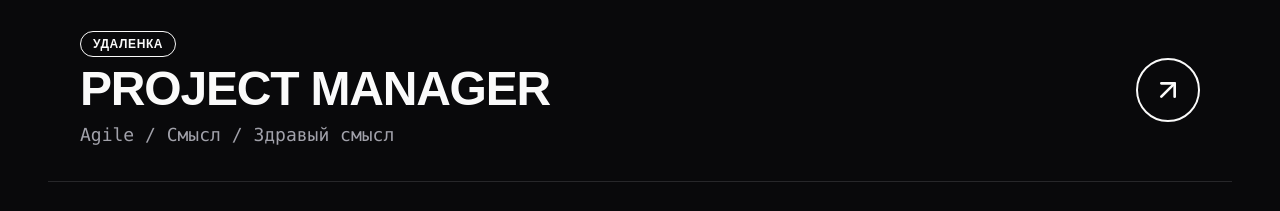
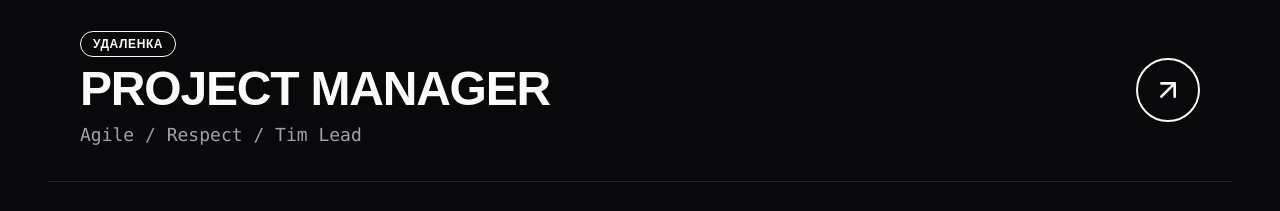
Before and after one commit to maxxmoto/vexio-hr, a React (Vite) app: page / in a window 1280 px wide. Shown: the part 2660-2871 px from the top of the page. Built offline with nearby package versions, Linux system fonts and the light colour scheme; a web font is replaced by a local one.

Commit message:
Change PM stack to Agile/Respect/Tim Lead

```diff
--- a/src/App.jsx
+++ b/src/App.jsx
@@ -314,7 +314,7 @@ export default function App() {
           />
           <JobCard
             title="Project Manager"
-            stack="Agile / Смысл / Здравый смысл"
+            stack="Agile / Respect / Tim Lead"
             tag="Удаленка"
             color="hover:bg-blue-500"
             onApply={openModal}
```
